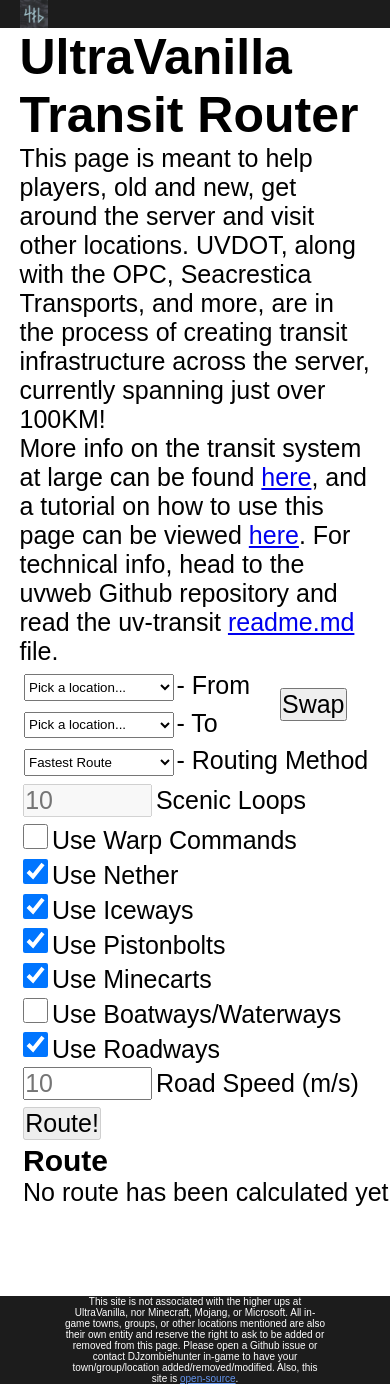
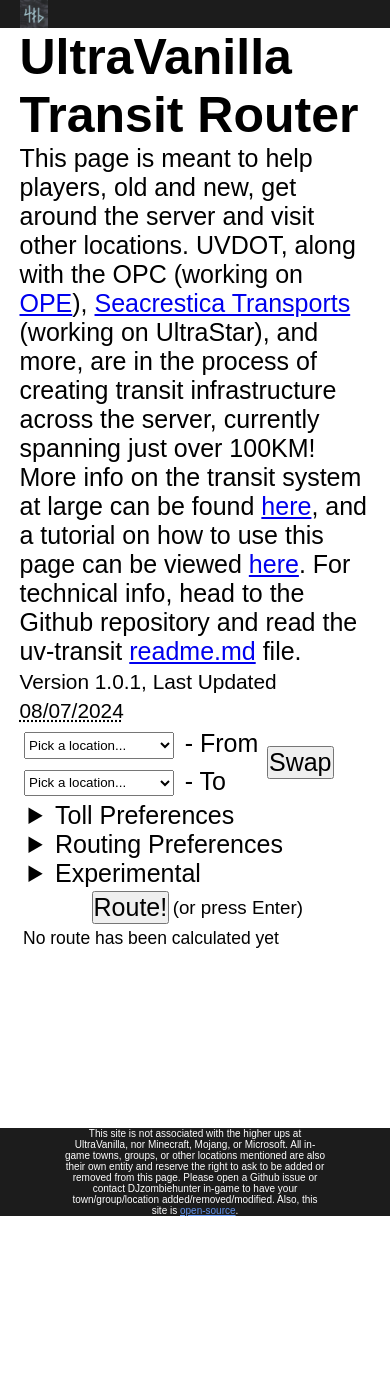
Before and after one commit to GirlInPurple/uv-transit, a plain HTML site: page index.html in a window 390 px wide. After the commit the page ends 1216 px from the top, so only its background shows below. Drawn offline with nearby package versions, Linux system fonts and the light colour scheme.

Commit message:
Fix merge conflict

```diff
--- a/index.html
+++ b/index.html
@@ -17,20 +17,28 @@
 
 <body>
     <div class="logo"><img src="416.png"></div>
+    <div class="content">
+        <div class="container">
             <div>
                 <h1>UltraVanilla Transit Router</h1>
-
+                <noscript>You need to enable Javascript to run the router!</noscript>
                 <p>
                     This page is meant to help players, old and new, get around the server and visit other locations.
-            UVDOT, along with the OPC, Seacrestica Transports, and more, are in the process of creating transit
-            infrastructure across the server, currently spanning just over 100KM!
+                    UVDOT, along with the OPC (working on <a href="https://wiki.ultravanilla.world/wiki/Outpost_Express">OPE</a>),
+                    <a href="https://niklas20114552.github.io/st-transports/">Seacrestica Transports</a> (working on UltraStar), and more,
+                    are in the process of creating transit infrastructure across the server, currently spanning just over 100KM!
                     <br>
                     More info on the transit system at large can be found <a href="/">here</a>, and a tutorial on how to use this
-            page can be viewed <a href="/">here</a>. For technical info, head to the uvweb Github repository and read the
+                    page can be viewed <a href="/">here</a>. For technical info, head to the Github repository and read the
                     uv-transit <a href="https://github.com/GirlInPurple/uv-transit/blob/master/README.md">readme.md</a> file.
                     <br>
+                    <span>
+                        Version 1.0.1, Last Updated <abbr title="July 8th 2024, 02:47 EST/USA East">08/07/2024</abbr><br>
+                    </span>
                 </p>
-
+            </div>
+        </div>
+        <div class="container">
             <div class="options">
                 <table style="width: 320px;">
                     <tbody>
@@ -40,7 +48,7 @@
                                 </select></td>
                             <td>- From</td>
                             <td rowspan="2">
-                            <button onclick="flipSelections()">Swap</button>
+                                <button id="flip-button">Swap</button>
                             </td>
                         </tr>
                         <tr>
@@ -49,41 +57,51 @@
                                 </select></td>
                             <td>- To</td>
                         </tr>
-                    <tr>
-                        <td>
-                            <select name="method" id="method" class="in-table" onchange="checkRouter(this.value)">
-                                <option value="fastest-route">Fastest Route</option>
-                                <option value="least-transfers">Least Transfers</option>
-                                <option value="scenic">Longest Route</option>
-                            </select>
-                        </td>
-                        <td colspan="2">- Routing Method</td>
-                    </tr>
                     </tbody>
                 </table>
-            <input disabled type="number" placeholder="10" name="scenic-loops" id="scenic-loops"><label
-                for="scenic-loops">Scenic Loops</label><br>
-            <input type="checkbox" name="use-warps" id="use-warps"><label for="use-warps">Use Warp Commands</label><br>
-            <input type="checkbox" checked name="use-nether" id="use-nether"><label for="use-nether">Use
-                Nether</label><br>
-            <input type="checkbox" checked name="use-iceways" id="use-iceways"><label for="use-iceways">Use
-                Iceways</label><br>
-            <input type="checkbox" checked name="use-pistonbolt" id="use-pistonbolt"><label for="use-pistonbolt">Use
-                Pistonbolts</label><br>
-            <input type="checkbox" checked name="use-minecarts" id="use-minecarts"><label for="use-minecarts">Use
-                Minecarts</label><br>
-            <input type="checkbox" name="use-boatways" id="use-boatways"><label for="use-boatways">Use
-                Boatways/Waterways</label><br>
-            <input onchange="toggleRelatedElement('roads-as')" type="checkbox" checked name="use-roadways"
-                id="use-roadways"><label for="use-roadways">Use Roadways</label><br>
-            <input type="number" placeholder="10" name="roads-as" id="roads-as"><label for="roads-as">Road Speed
-                (m/s)</label><br>
-            <button disabled onclick="route()">Route!</button>
+                <div class="margin">
+                    <details><summary>Toll Preferences</summary>
+                        <select name="tolls" id="tolls" class="in-table" style="width: max-content;">
+                            <option value="no-preference">Do not reroute to avoid them</option>
+                            <option selected value="unless-necessary">Avoid tolls unless absolutely necessary</option>
+                            <option value="avoid-tolls">Avoid tolls, period.</option>
+                        </select>
+                        <p class="small">Even if the option to avoid tolls is set, the options below override it.</p>
+                        <input type="checkbox" name="have-SeaCard" id="have-seacard"><label for="have-seacard">I have a ST SeaCard</label><br>
+                        <input type="checkbox" name="have-EasyPass" id="have-seacard"><label for="have-seacard">I have a UVDOT EasyPass</label><br>
+                    </details>
+                    <details><summary>Routing Preferences</summary>
+                        <input type="checkbox" checked name="use-warps" id="use-warps"><label for="use-warps">Use Warp Commands</label><br>
+                        <input type="checkbox" checked name="use-nether" id="use-nether"><label for="use-nether">Use Nether</label><br>
+                        <input type="checkbox" checked name="use-iceways" id="use-iceways"><label for="use-iceways">Use Iceways</label><br>
+                        <input type="checkbox" checked name="use-pistonbolt" id="use-pistonbolt"><label for="use-pistonbolt">Use Pistonbolts</label><br>
+                        <input type="checkbox" checked name="use-minecarts" id="use-minecarts"><label for="use-minecarts">Use Minecarts</label><br>
+                        <input type="checkbox" checked name="use-boatways" id="use-boatways"><label for="use-boatways">Use Boatways/Waterways</label><br>
+                        <input type="checkbox" checked name="use-roadways" id="use-roadways"><label for="use-roadways">Use Roadways</label><br>
+                        <input type="number" placeholder="10" name="roads-as" id="roads-as"><label for="roads-as">Road Speed (m/s)</label><br>
+                    </details>
+                    <details><summary>Experimental</summary>
+                        <p class="small">
+                            Check this option if you have a large crowd going to a single location.
+                            This blocks the use of certain train stations and nether highways that make cause traffic jams or be too slow if too many people use it at once.
+                        </p>
+                        <input type="checkbox" name="large-crowd" id="large-crowd"><label for="large-crowd">I have a Large Crowd</label><br>
+                        <p class="small">
+                            Warps commands like /warp olympics are still active long after the event is over.
+                            This option enables some warp commands that may or may not be disabled by the time you use them.
+                        </p>
+                        <input type="checkbox" name="use-seasonal" id="use-seasonal"><label for="use-seasonal">Use Seasonal Commands</label><br>
+                        <p class="small">
+                            It may take me a while to update this router with new locations and methods of transit, so I've preemptively added some of the ongoing projects into the router, like UltraStar and OPE, so this router can be used in the future without having to continuously update it.
+                            Please note that this enables <i>every</i> unfinished project into the network, so this can completely break the router and get you stuck in a random location on certain routes.
+                        </p>
+                        <input type="checkbox" name="use-incomplete" id="use-incomplete"><label for="use-incomplete">Enable Incomplete Routes</label><br>
+                    </details>
+                    <div class="container">
+                        <button id="route-button">Route!</button>
+                        <p style="font-size: 75%; padding: 0%; margin: 0%;">(or press Enter)</p>
                     </div>
-        <div class="output">
-            <h2>Route</h2>
-            <div id="route-out">
-                <p id="status-injection"></p>
+                </div>
             </div>
         </div>
         <div class="container">
```
Lines whose indentation alone changed are shown as unchanged.
